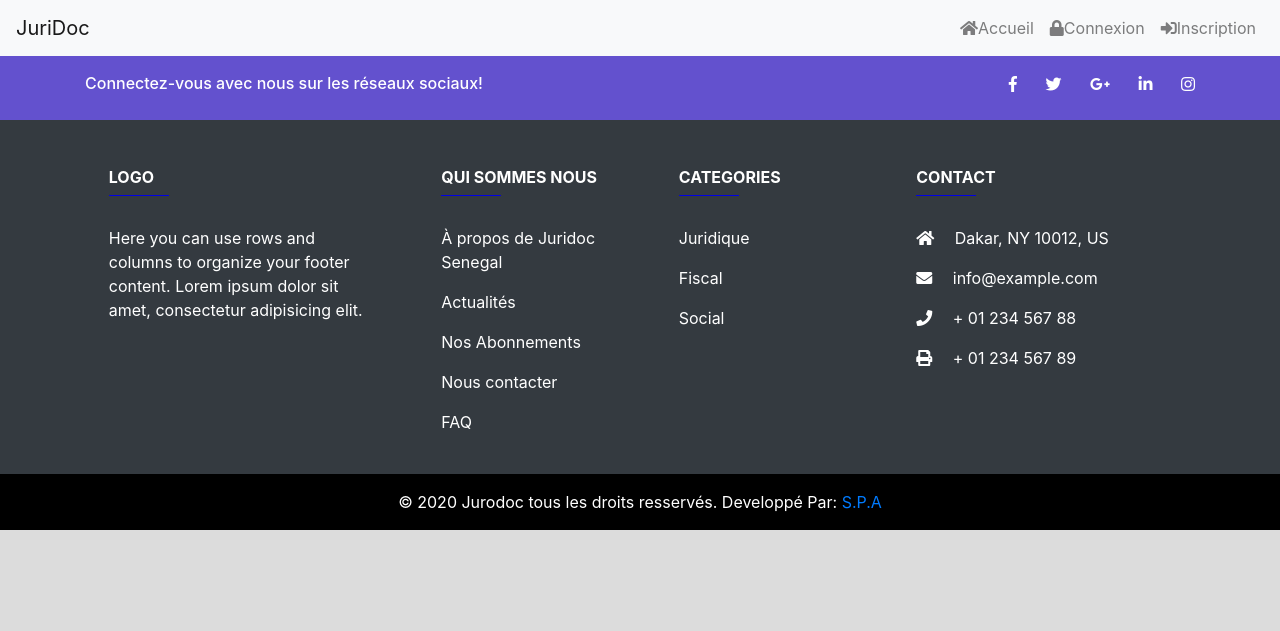
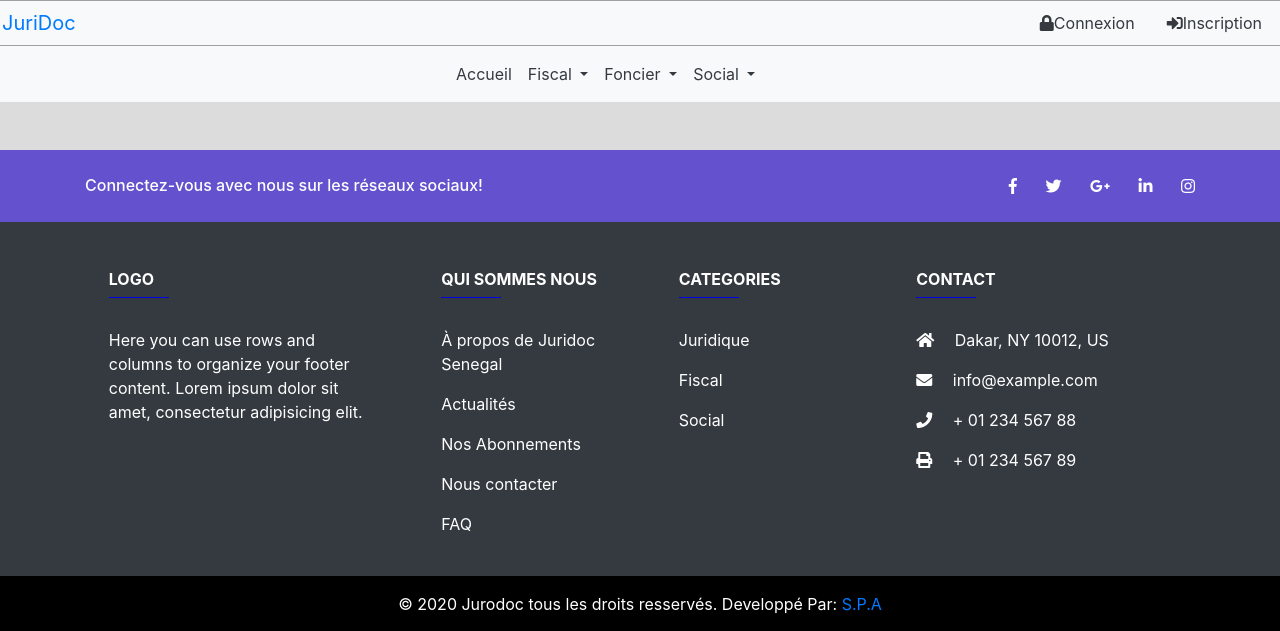
Before and after one commit to syakasamate/juriDoc, a Symfony app: template templates/contact/add.html.twig in a window 1280 px wide. Shown: the top 631 px of the page. Run offline with Twig, Linux system fonts and the light colour scheme; the template is opened without the code that fills it, so the values that code supplies are empty; some libraries are stand-ins or nearby versions.

Commit message:
premiere

```diff
--- a/public/style.css
+++ b/public/style.css
@@ -36,82 +36,18 @@ hr {
         background-color: blue;
     }
 
-.nav {
-    padding-top: 4%;
-    margin: 0 auto;
+    @media (min-width: 990px) {
+        .dropdown:hover>.dropdown-menu {
+            display: block;
+            border-bottom: 2px solid gold;
+        }
+        .dropdown-menu {
+            background: blue;
+        }
     }
 
-.nav ul {
-    list-style-type: none;
+    .bord {
+        border-bottom: 1px solid rgb(160, 160, 160);
+        border-top: 1px solid rgb(160, 160, 160);
+        padding: 2px;
     }
-
-.nav ul li {
-    float: left;
-    width: 100%;
-    text-align: center;
-}
-
-.nav ul::after {
-    content: "";
-    display: table;
-    clear: both;
-}
-
-.nav a {
-    display: block;
-    text-decoration: none;
-    color: black;
-    border-bottom: 2px solid transparent;
-    padding: 10px 10px;
-}
-
-.nav a:hover {
-    color: rgb(27, 202, 65);
-    border-bottom: 2px solid rgb(11, 211, 44);
-}
-
-.sous {
-    display: none;
-    box-shadow: 0px 1px 2px #CCC;
-    background-color: white;
-    width: 100%;
-}
-
-.nav>ul li:hover .sous {
-    display: block;
-}
-
-.sous li {
-    float: none;
-    width: 100%;
-    text-align: left;
-}
-
-.sous a {
-    padding: 10px;
-    border-bottom: none;
-}
-
-.sous a:hover {
-    border-bottom: none;
-    background-color: RGBa(200, 200, 200, 0.1);
-}
-
-.deroulant>a::after {
-    content: "*";
-    font-size: 12px;
-}
-
-.sous {
-    display: none;
-    background-color: white;
-    position: fixed;
-    width: 15%;
-    z-index: 1000;
-}
-
-.nav ul li {
-    float: left;
-    text-align: center;
-    position: relative;
-}
--- a/templates/base.html.twig
+++ b/templates/base.html.twig
@@ -2,6 +2,7 @@
 <html>
 
 <head>
+<meta name="viewport" content="initial-scale=1.0" />
     <meta charset="UTF-8">
     <title>{% block title %}Welcome!{% endblock %}</title>
     <link rel="stylesheet" href="{{ asset('style.css') }}">
@@ -12,57 +13,142 @@
     <link rel="stylesheet" href="https://stackpath.bootstrapcdn.com/bootstrap/4.4.1/css/bootstrap.min.css" integrity="sha384-Vkoo8x4CGsO3+Hhxv8T/Q5PaXtkKtu6ug5TOeNV6gBiFeWPGFN9MuhOf23Q9Ifjh" crossorigin="anonymous">
     <script src="https://stackpath.bootstrapcdn.com/bootstrap/4.4.1/js/bootstrap.min.js" integrity="sha384-wfSDF2E50Y2D1uUdj0O3uMBJnjuUD4Ih7YwaYd1iqfktj0Uod8GCExl3Og8ifwB6" crossorigin="anonymous"></script> {% block stylesheets %} {% endblock %}
     <link rel="stylesheet" href="https://use.fontawesome.com/releases/v5.7.0/css/all.css" integrity="sha384-lZN37f5QGtY3VHgisS14W3ExzMWZxybE1SJSEsQp9S+oqd12jhcu+A56Ebc1zFSJ" crossorigin="anonymous">
+       <link rel="stylesheet" href="https://stackpath.bootstrapcdn.com/bootstrap/4.4.1/css/bootstrap.min.css" integrity="sha384-Vkoo8x4CGsO3+Hhxv8T/Q5PaXtkKtu6ug5TOeNV6gBiFeWPGFN9MuhOf23Q9Ifjh" crossorigin="anonymous">
+
 </head>
-
-<body>
-
-    <!--   Navbar Menu   -->
-    <nav class="navbar navbar-expand-lg  fixed-top navbar-light bg-light">
-        <button class="navbar-toggler" type="button" data-toggle="collapse" data-target="#navbarTogglerDemo03" aria-controls="navbarTogglerDemo03" aria-expanded="false" aria-label="Toggle navigation">
-    <span class="navbar-toggler-icon"></span>
-  </button>
-
-
-        <a class="navbar-brand navbar-fixed-top" href="#">JuriDoc</a>
-        <div class="collapse navbar-collapse" class="float-right" id="navbarTogglerDemo03">
-
-            <ul class="navbar-nav navbar-fixed-top ml-auto">
-
-                <li class="nav-item {% if Home is defined %}active{% endif %}">
-                    <a class="nav-link" href="{{path('home')}}"><i class="fas fa-home"></i>Accueil</a>
-                </li>
+<div class="bg-light bord ">
+        <a class="navbar-brand navbar-fixed-top  " href="#">JuriDoc</a>
+       <ul class="nav bg-light" style="float:right">
 
                 {% if app.user %}
                 <li class="nav-item">
-                    <a class="nav-link" href="#contact"><i class="fas fa-sign-out-alt"></i>Contact</a>
+                    <a class="nav-link text-dark" href="#contact"><i class="fas fa-sign-out-alt"></i>Contact</a>
                 </li>
                  {% if app.user.role =="ROLE_ADMIN" %}
                  <li class="nav-item">
-                    <a class="nav-link" href="{{path('dashbord')}}"><i class="fas fa-sign-out-alt"></i>DashBord</a>
+                    <a class="nav-link text-dark" href="{{path('dashbord')}}"><i class="fas fa-sign-out-alt"></i>DashBord</a>
                 </li>
                  {% endif %}
 
                 <li class="nav-item">
-                    <a class="nav-link" href="{{path('logout')}}"><i class="fas fa-sign-out-alt"></i>Déconnexion</a>
+                    <a class="nav-link text-dark" href="{{path('logout')}}"><i class="fas fa-sign-out-alt"></i>Déconnexion</a>
                 </li>
                 {% else %}
                 <li class="nav-item {% if login is defined %} active {%  endif %}">
-                    <a class="nav-link" href="{{path('login')}}"><i class="fas fa-lock"></i>Connexion</a>
+                    <a class="nav-link text-dark" href="{{path('login')}}"><i class="fas fa-lock"></i>Connexion</a>
                 </li>
                 <li class="nav-item {% if  connection is defined %}active{% endif %}">
-                    <a class="nav-link" href="{{path('inscription')}}"><i class="fas fa-sign-in-alt"></i>Inscription</a>
+                    <a class="nav-link text-dark" href="{{path('inscription')}}"><i class="fas fa-sign-in-alt"></i>Inscription</a>
                 </li>
                 {% endif %}
-            </ul>
+</ul>
+</div>
 
-        </div>
-    </nav>
+
+
+
+<nav class="navbar navbar-expand-lg navbar-light bg-light">
+  <a class="navbar-brand col-sm-4 " ></a>
+
+  <button class="navbar-toggler" type="button" data-toggle="collapse" data-target="#navbarTogglerDemo02" aria-controls="navbarTogglerDemo02" aria-expanded="false" aria-label="Toggle navigation">
+    <span class="navbar-toggler-icon"></span>
+  </button>
+
+  <div class="collapse navbar-collapse" id="navbarTogglerDemo02">
+    <ul class="navbar-nav mr-auto mt-2 mt-lg-0">
+    <li class="nav-item">
+      </li>
+
+      <li class="nav-item">
+        <a class="nav-link text-dark"  href="{{path('home')}}">Accueil<span class="sr-only">(current)</span></a>
+
+      </li>
+
+      <li class="nav-item dropdown">
+                    <a class="nav-link text-dark dropdown-toggle" href="#" id="navbarDropdown" role="button" data-toggle="dropdown" aria-haspopup="true" aria-expanded="false">
+          Fiscal
+        </a>
+                     <div class="dropdown-menu" aria-labelledby="navbarDropdown">
+                        <a class="dropdown-item " href="#">Lois</a>
+                        <div class="dropdown-divider"></div>
+                        <a class="dropdown-item" href="#">Degres</a>
+                        <div class="dropdown-divider"></div>
+                        <a class="dropdown-item" href="#">Article</a>
+                        <div class="dropdown-divider"></div>
+                        <a class="dropdown-item " href="#">Lois</a>
+                       <div class="dropdown-divider"></div>
+                        <a class="dropdown-item" href="#">Degres</a>
+                        <div class="dropdown-divider"></div>
+                        <a class="dropdown-item" href="#">Article</a>
+                        <div class="dropdown-divider"></div>
+                        <a class="dropdown-item " href="#">Lois</a>
+                        <div class="dropdown-divider"></div>
+                        <a class="dropdown-item" href="#">Degres</a>
+                        <div class="dropdown-divider"></div>
+                        <a class="dropdown-item" href="#">Article</a>
+                    </div>
+                </li>
+                 <li class="nav-item dropdown">
+                    <a class="nav-link text-dark dropdown-toggle" href="#" id="navbarDropdown" role="button" data-toggle="dropdown" aria-haspopup="true" aria-expanded="false">
+          Foncier
+        </a>
+                     <div class="dropdown-menu" aria-labelledby="navbarDropdown">
+                        <a class="dropdown-item " href="#">Lois</a>
+                        <div class="dropdown-divider"></div>
+                        <a class="dropdown-item" href="#">Degres</a>
+                        <div class="dropdown-divider"></div>
+                        <a class="dropdown-item" href="#">Article</a>
+                        <div class="dropdown-divider"></div>
+                        <a class="dropdown-item " href="#">Lois</a>
+                       <div class="dropdown-divider"></div>
+                        <a class="dropdown-item" href="#">Degres</a>
+                        <div class="dropdown-divider"></div>
+                        <a class="dropdown-item" href="#">Article</a>
+                        <div class="dropdown-divider"></div>
+                        <a class="dropdown-item " href="#">Lois</a>
+                        <div class="dropdown-divider"></div>
+                        <a class="dropdown-item" href="#">Degres</a>
+                        <div class="dropdown-divider"></div>
+                        <a class="dropdown-item" href="#">Article</a>
+                    </div>
+                </li>
+                 <li class="nav-item dropdown">
+                    <a class="nav-link text-dark dropdown-toggle" href="#" id="navbarDropdown" role="button" data-toggle="dropdown" aria-haspopup="true" aria-expanded="false">
+          Social
+        </a>
+                    <div class="dropdown-menu" aria-labelledby="navbarDropdown">
+                        <a class="dropdown-item " href="#">Lois</a>
+                        <div class="dropdown-divider"></div>
+                        <a class="dropdown-item" href="#">Degres</a>
+                        <div class="dropdown-divider"></div>
+                        <a class="dropdown-item" href="#">Article</a>
+                        <div class="dropdown-divider"></div>
+                        <a class="dropdown-item " href="#">Lois</a>
+                       <div class="dropdown-divider"></div>
+                        <a class="dropdown-item" href="#">Degres</a>
+                        <div class="dropdown-divider"></div>
+                        <a class="dropdown-item" href="#">Article</a>
+                        <div class="dropdown-divider"></div>
+                        <a class="dropdown-item " href="#">Lois</a>
+                        <div class="dropdown-divider"></div>
+                        <a class="dropdown-item" href="#">Degres</a>
+                        <div class="dropdown-divider"></div>
+                        <a class="dropdown-item" href="#">Article</a>
+                    </div>
+                </li>
+    </ul>
+
+  </div>
+</nav>
 
 
 
 
 
-    {% block body %} {% endblock %} {% block footer %}
+
+
+    {% block body %} {% endblock %}
+     {% block footer %}
     <!-- Footer -->
 <footer class=" mt-5 page-footer font-small unique-color-dark text-white bg-dark">
 
```
Lines whose indentation alone changed are shown as unchanged.
